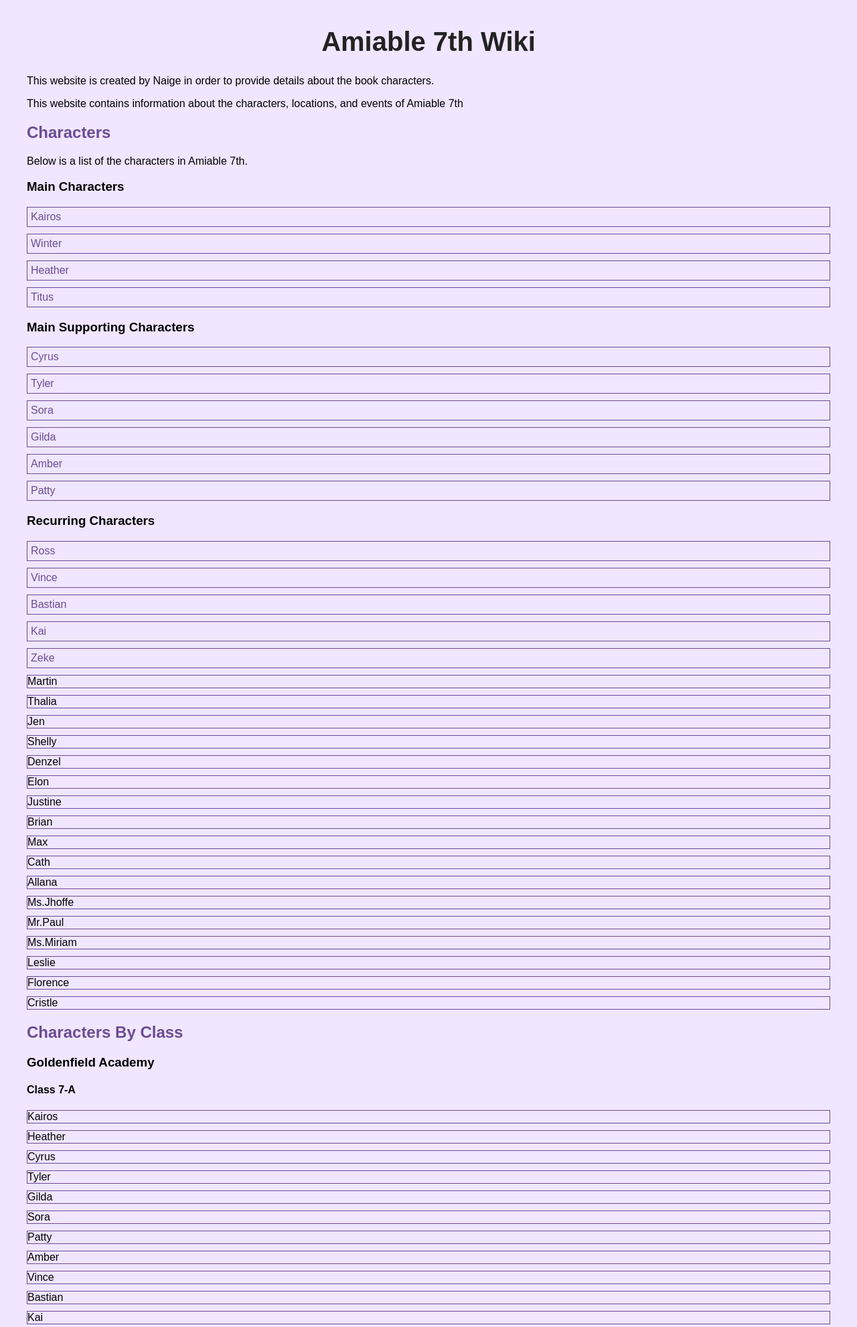
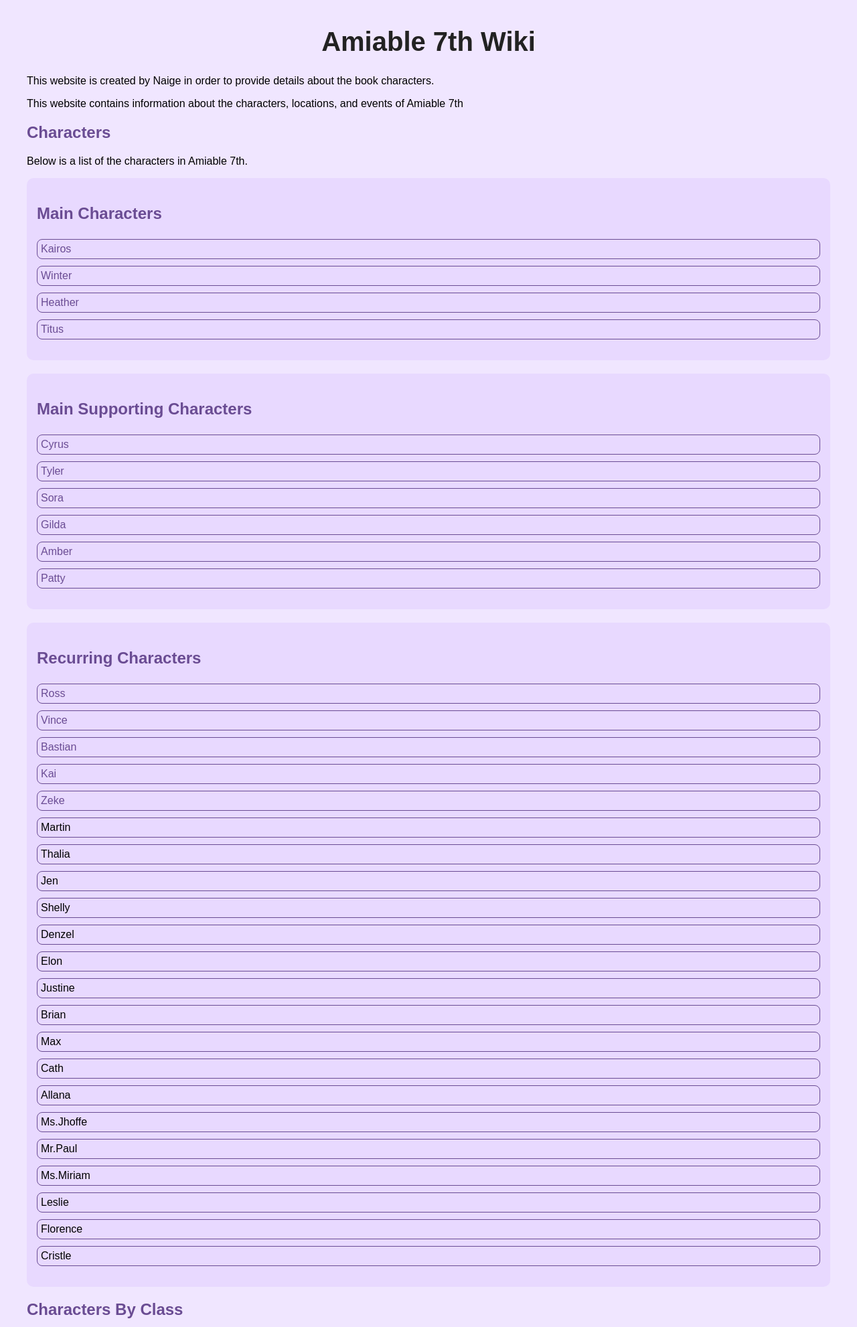
Before and after one commit to Naige30/Amiable7th, a PHP site: page / in a window 1280 px wide. Shown: the top 1982 px of the page at 67% size. Run offline with PHP 8.4, Linux system fonts and the light colour scheme.

Commit message:
using div

```diff
--- a/css/style.css
+++ b/css/style.css
@@ -17,16 +17,32 @@ a{
     color:#6A4C93;
     text-decoration: none;
     display:block;
-    padding: 5px;
+
 
 }
 
 ul{
-    list-style: none;
+    list-style:none;
     padding:0;
 }
 
-li{
+.character-list li{
     margin-bottom: 10px;
-    border: 1px solid #6A4C93
+    border: 1px solid #6A4C93;
+    border-radius: 8px;
+    background-color: #E8D9FF;
+    padding:5px;
 }
+
+.character-section{
+    background-color: #E8D9FF;
+    padding: 15px;
+    margin-bottom: 20px;
+    border-radius: 10px;
+}
+
+.character-section h3{
+    color:#6A4C93;
+    font-size: 24px;
+
+}
--- a/index.html
+++ b/index.html
@@ -14,16 +14,19 @@
 
     <h2>Characters</h2>
     <p>Below is a list of the characters in Amiable 7th.</p>
+    <div class="character-section">
     <h3>Main Characters</h3>
-    <ul>
+    <ul class="character-list">
         <li><a href="characters/kairos.html">Kairos</a></li>
         <li><a href="characters/winter.html">Winter</a></li>
         <li><a href="characters/heather.html">Heather</a></li>
         <li><a href="characters/titus.html">Titus</a></li>
     </ul>
+    </div>
 
+    <div class="character-section">
     <h3>Main Supporting Characters</h3>
-    <ul>
+    <ul class="character-list">
         <li><a href="characters/cyrus.html">Cyrus</a></li>
         <li><a href="characters/tyler.html">Tyler</a></li>
         <li><a href="characters/sora.html">Sora</a></li>
@@ -31,9 +34,10 @@
         <li><a href="characters/amber.html">Amber</a></li>
         <li><a href="characters/patty.html">Patty</a></li>
     </ul>
-
+    </div>
+<div class="character-section">
     <h3>Recurring Characters</h3>
-    <ul>
+    <ul class="character-list">
         <li><a href="characters/ross.html">Ross</a></li>
         <li><a href="characters/vince.html">Vince</a></li>
         <li><a href="characters/bastian.html">Bastian</a></li>
@@ -58,6 +62,7 @@
         <li>Cristle</li>
 
     </ul>
+</div>
 
 <h2>Characters By Class</h2>
 
```
